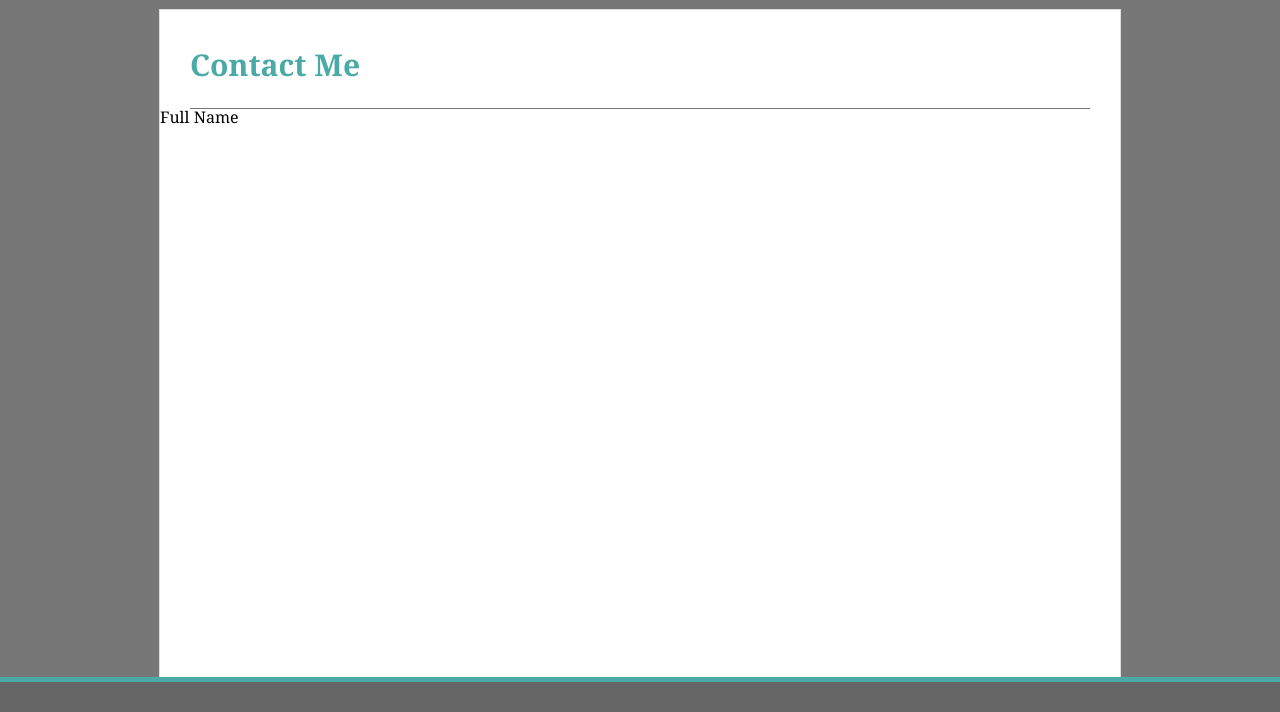
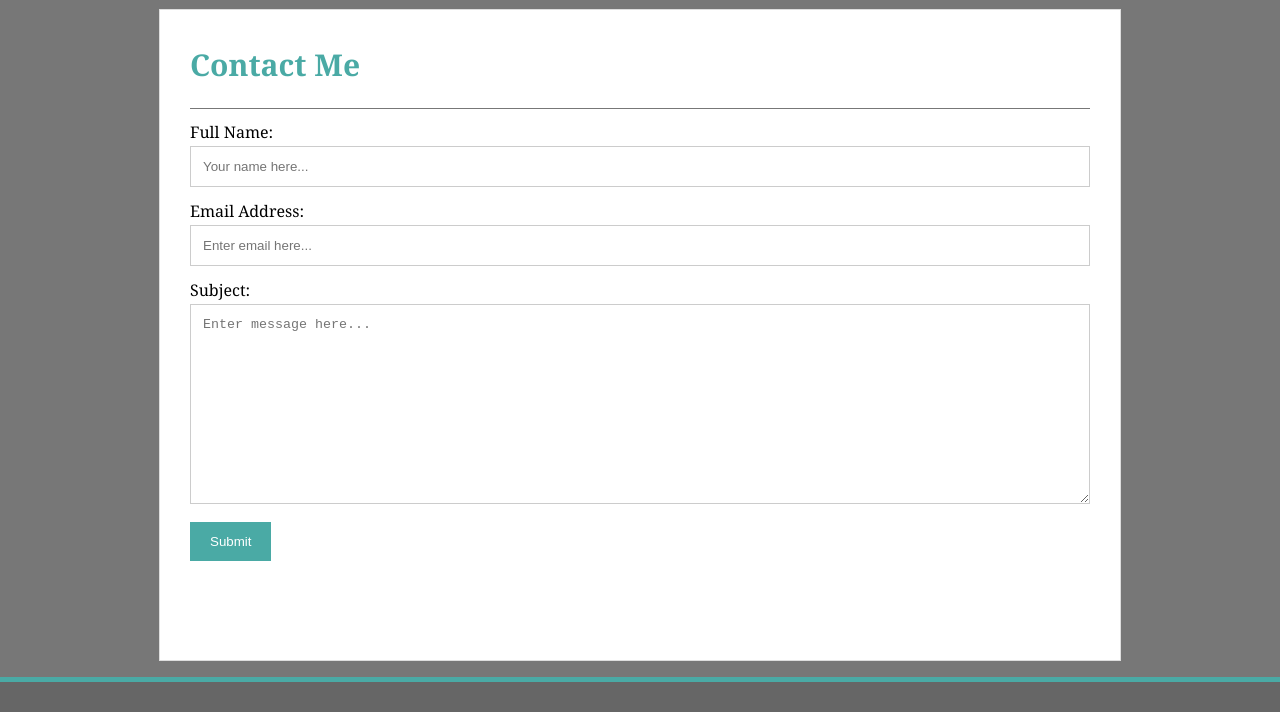
Before and after one commit to nightslife/Basic-Portfolio, a plain HTML site: page contact.html in a window 1280 px wide. Shown: the part 73-785 px from the top of the page. Drawn offline with Linux system fonts and the light colour scheme.

Commit message:
Contact form finalized. Edited sizing and messages

```diff
--- a/assets/css/style.css
+++ b/assets/css/style.css
@@ -76,11 +76,11 @@ footer{
 .copyright{
     color: #ffffff;
     font-size: 12px;
-    width: 45px;
+    width: 100%;
     margin: 0 auto;
     position: absolute;
     bottom: 0;
-    left: 48%;
+
 }
 .topic{
     width: 900px;
@@ -94,3 +94,36 @@ footer{
     font-weight: bolder;
 
 }
+input[type=text], select, textarea {
+    width: 100%;
+    padding: 12px;
+    border: 1px solid #ccc;
+    /* border-radius: 4px; */
+    box-sizing: border-box;
+    margin-top: 6px;
+    margin-bottom: 16px;
+    resize: vertical;
+}
+input[type=submit] {
+    background-color: #4aaaa5;
+    color: white;
+    padding: 12px 20px;
+    border: none;
+    /* border-radius: 4px; */
+    cursor: pointer;
+  }
+
+
+input[type=submit]:hover {
+    background-color: #4aaaa5;
+  }
+
+.container {
+    background-color: #ffffff;
+    /* padding: 20px; */
+    width: 900px;
+    margin: 15px auto;
+  }
+.Ccontent{
+    height: 650px;
+}
--- a/contact.html
+++ b/contact.html
@@ -25,14 +25,24 @@
     </header>
 </head>
     <body>
-        <div class=Pcontent>
+        <div class="Pcontent Ccontent">
             <header class="topic">
                 Contact Me
             </header>
-            <div class="contactform">
-                <form action="contact_form.php">
-                    <label for="fname">Full Name</label>
-                </form>
+            <div class="container">
+                <div class="contactform">
+                    <form action="contact_form.php">
+                        <label for="fname">Full Name: </label>
+                        <input type="text" id="fname" name="firstname" placeholder="Your name here...">
+                        <label for="email">Email Address: </label>
+                        <input type="text" id="email" email="email" placeholder="Enter email here...">
+                        <label for="subject">Subject: </label>
+                        <textarea id="subject" name="subject" placeholder="Enter message here..." style="height:200px"></textarea>
+
+                        <input type="submit" value="Submit">
+
+                    </form>
+                </div>
             </div>
         </div>
 
```
